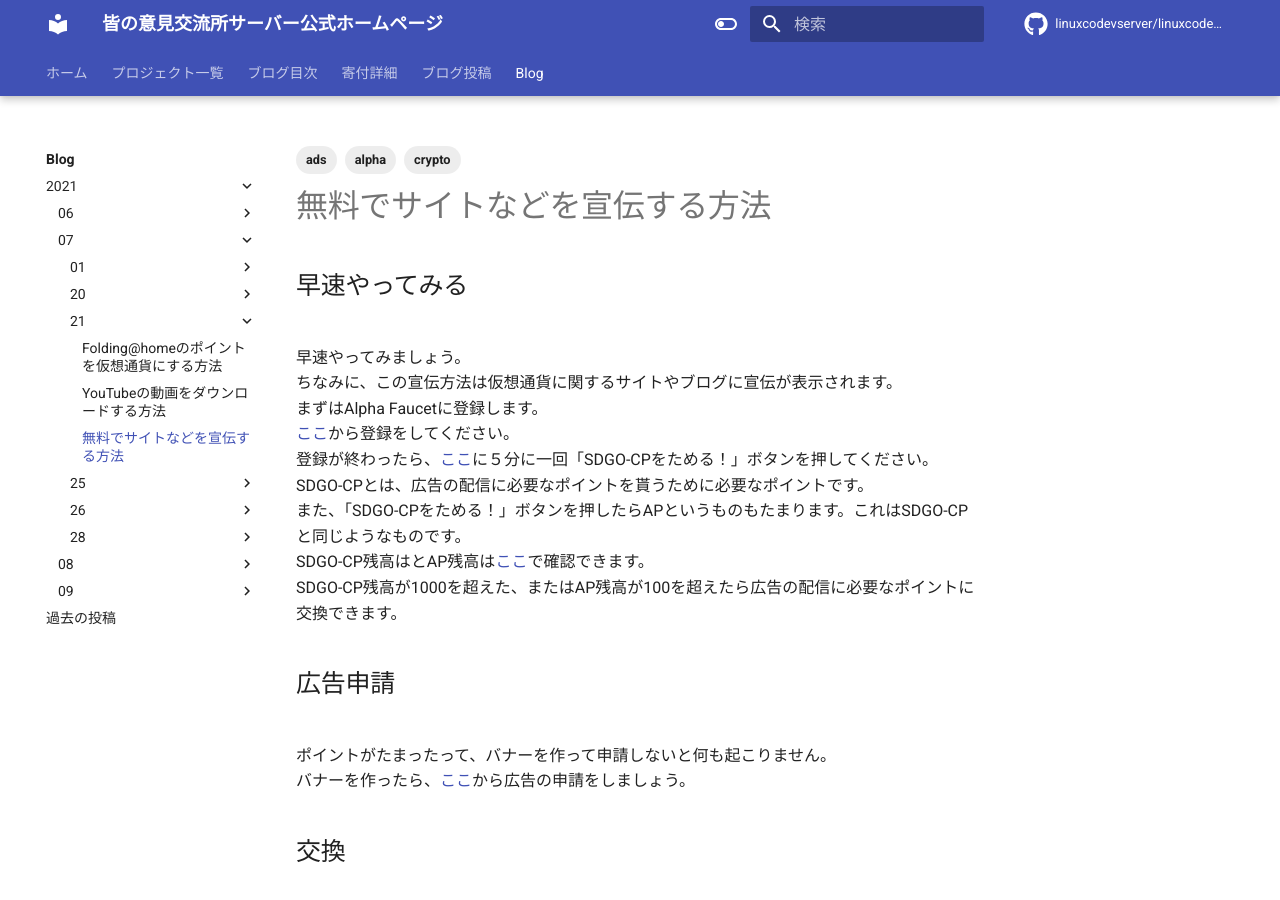
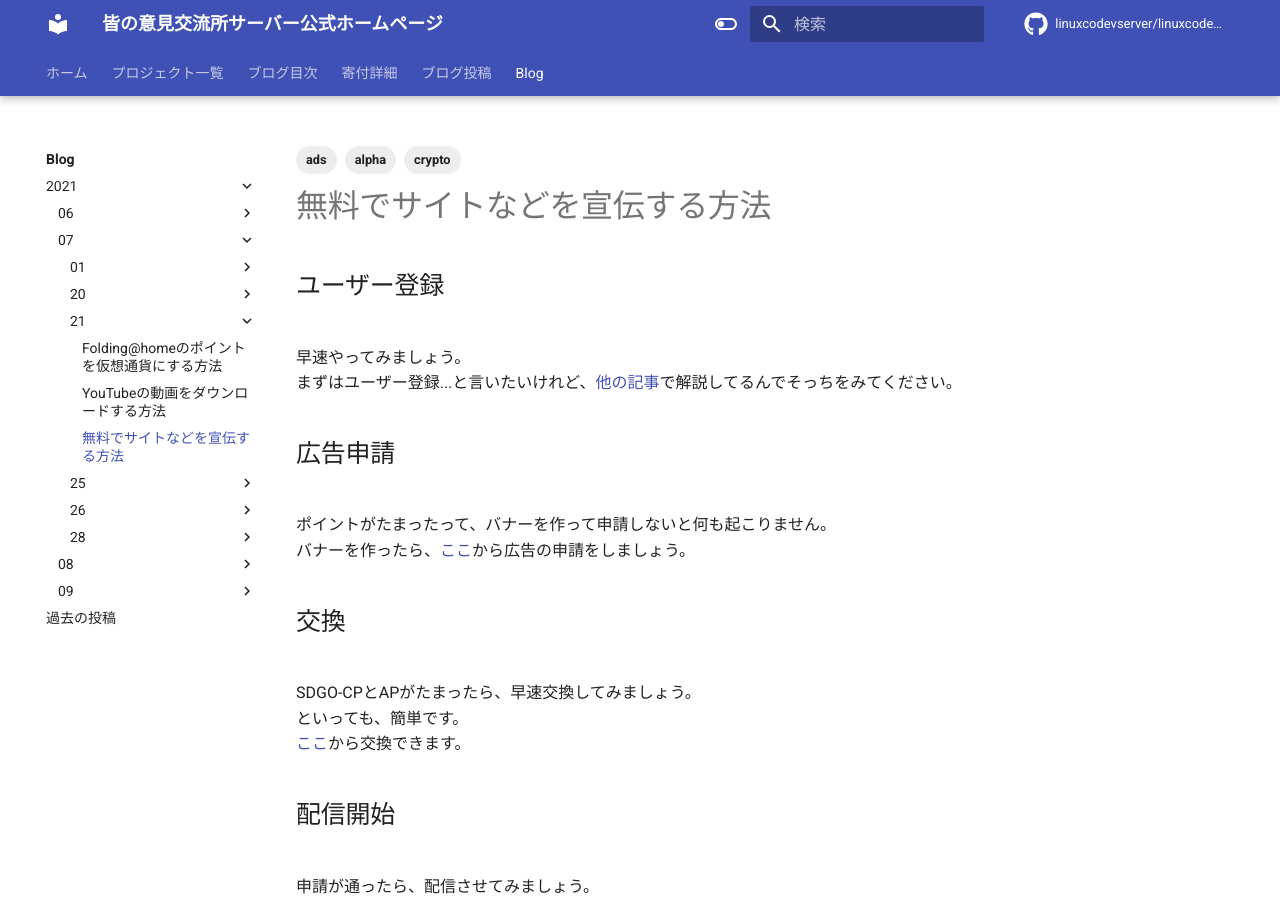
Before and after one commit to linuxcodevserver/linuxcodevserver.github.io, an MkDocs documentation site: the page built from docs/blog/2021/07/21/2021072103.md, in a window 1280 px wide and 900 px high. Built offline with MkDocs 1.6.1 and Material for MkDocs 9.7.7, drawn with Linux system fonts in a browser that asks for light colours; comment, search, counter and statistics services are not loaded.

Commit message:
[update] 見やすく

```diff
--- a/docs/blog/2021/07/21/2021072103.md
+++ b/docs/blog/2021/07/21/2021072103.md
@@ -8,16 +8,10 @@ tags:
   - ads
 author: okaits
 ---
-<h2>早速やってみる</h2>
+<h2>ユーザー登録</h2>
 <br>
 早速やってみましょう。<br>
-ちなみに、この宣伝方法は仮想通貨に関するサイトやブログに宣伝が表示されます。<br>
-まずはAlpha Faucetに登録します。<br>
-<a href="https://alpha.information-portal.net/index.php?a=1951">ここ</a>から登録をしてください。<br>
-登録が終わったら、<a href="https://alpha.information-portal.net/coin.php?coin=sandego">ここ</a>に５分に一回「SDGO-CPをためる！」ボタンを押してください。SDGO-CPとは、広告の配信に必要なポイントを貰うために必要なポイントです。<br>
-また、「SDGO-CPをためる！」ボタンを押したらAPというものもたまります。これはSDGO-CPと同じようなものです。<br>
-SDGO-CP残高はとAP残高は<a href="https://alpha.information-portal.net/account.php">ここ</a>で確認できます。<br>
-SDGO-CP残高が1000を超えた、またはAP残高が100を超えたら広告の配信に必要なポイントに交換できます。<br>
+まずはユーザー登録...と言いたいけれど、<a href="https://linuxcodevserver.github.io/blog/2021/09/09/2021090901/">他の記事</a>で解説してるんでそっちをみてください。
 <h2>広告申請</h2>
 <br>
 ポイントがたまったって、バナーを作って申請しないと何も起こりません。<br>
--- a/mkdocs.yml
+++ b/mkdocs.yml
@@ -35,9 +35,6 @@ plugins:
     - blog:
         format: "(%Y/%m/%d)"
         text-align: "right"
-        articles: 5
-        display-article-date: False
-        display-more-articles: False
     - search:
         lang:
             - en
```
Also changed, not shown: docs/blog/2021/09/09/2021090901.md (+0 -1 lines), 1 other file.
